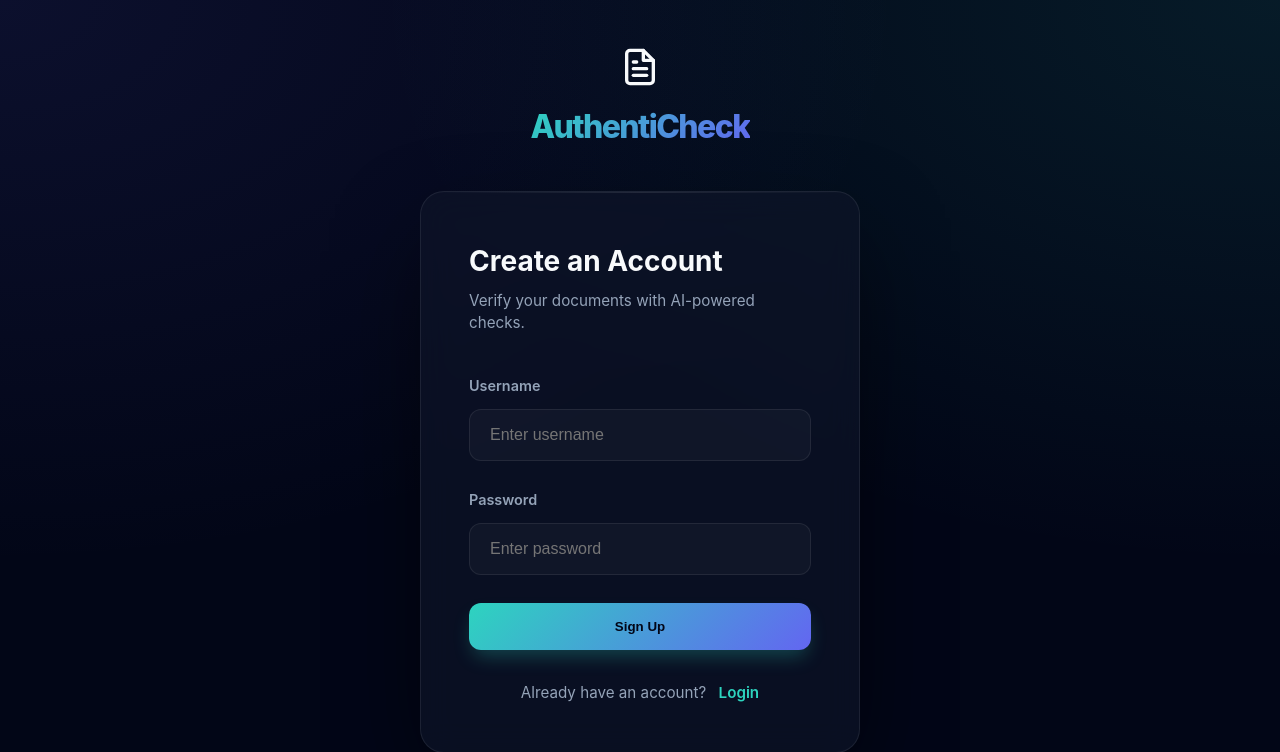
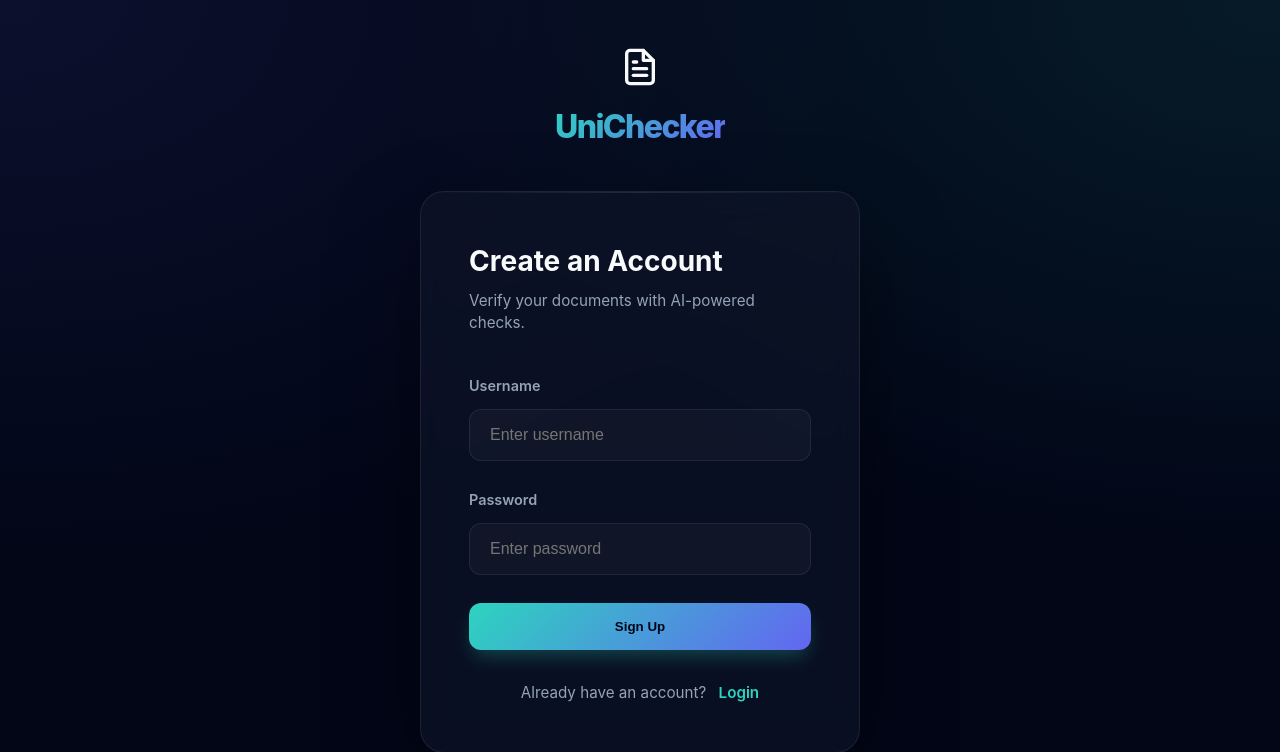
Before and after one commit to rachanarv17/Plagiarism-checker, a Flask app: page /signup in a window 1280 px wide. Shown: the top 752 px of the page. Run offline with Flask 3, Linux system fonts and the light colour scheme.

Commit message:
rebranding: rename AuthentiCheck to UniChecker across all files

```diff
--- a/templates/auth.html
+++ b/templates/auth.html
@@ -4,7 +4,7 @@
 <head>
     <meta charset="UTF-8">
     <meta name="viewport" content="width=device-width, initial-scale=1.0">
-    <title>AuthentiCheck - Plagiarism Detection</title>
+    <title>UniChecker - Plagiarism Detection</title>
     <link href="https://fonts.googleapis.com/css2?family=Plus+Jakarta+Sans:wght@300;400;500;600;700;800&family=Outfit:wght@300;400;600;700&display=swap" rel="stylesheet">
     <link rel="stylesheet" href="{{ url_for('static', filename='css/style.css') }}">
 </head>
@@ -26,7 +26,7 @@
                 <line x1="16" y1="17" x2="8" y2="17"></line>
                 <polyline points="10 9 9 9 8 9"></polyline>
             </svg>
-            <h2>AuthentiCheck</h2>
+            <h2>UniChecker</h2>
         </div>
         <div class="auth-card glass-panel">
             <h3>{{ 'Welcome Back' if is_login else 'Create an Account' }}</h3>
--- a/templates/index.html
+++ b/templates/index.html
@@ -4,7 +4,7 @@
 <head>
     <meta charset="UTF-8">
     <meta name="viewport" content="width=device-width, initial-scale=1.0">
-    <title>Dashboard - AuthentiCheck</title>
+    <title>Dashboard - UniChecker</title>
     <link href="https://fonts.googleapis.com/css2?family=Inter:wght@300;400;500;600;700;800&display=swap" rel="stylesheet">
     <link rel="stylesheet" href="{{ url_for('static', filename='css/style.css') }}">
 </head>
@@ -16,7 +16,7 @@
                 <path d="M14 2H6a2 2 0 0 0-2 2v16a2 2 0 0 0 2 2h12a2 2 0 0 0 2-2V8z"></path>
                 <polyline points="14 2 14 8 20 8"></polyline>
             </svg>
-            <span>AuthentiCheck</span>
+            <span>UniChecker</span>
         </div>
         <div class="navbar-user">
             <span class="username">Hello, {{ username }}</span>
```
Also changed, not shown: README.md.
